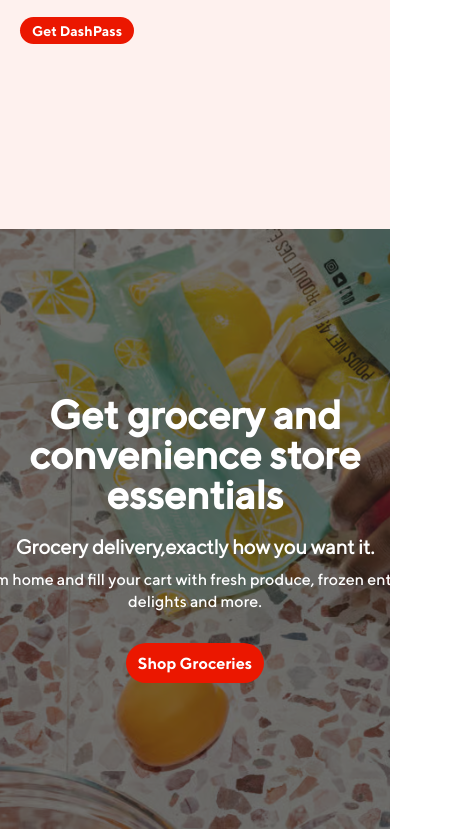
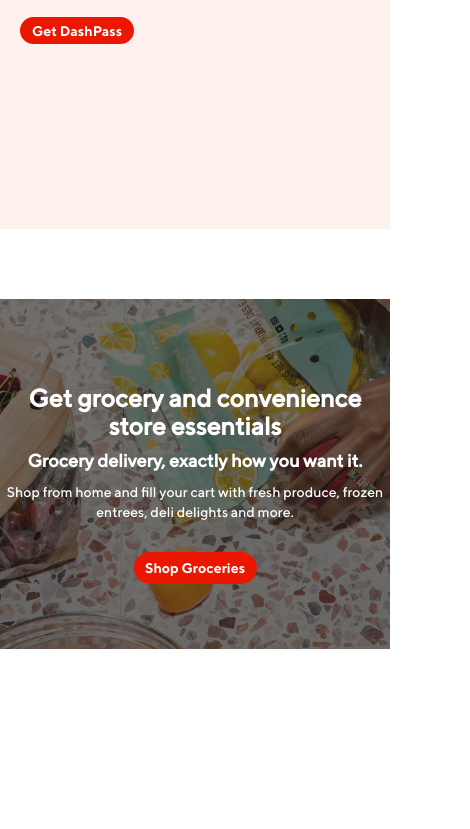
Before and after one commit to ajay-mh-12/intership, a plain HTML site: page index.html in a window 390 px wide. Shown: the part 2426-3255 px from the top of the page, 470 px wide, since content can reach past the window. After the commit the page ends 3075 px from the top, so only its background shows below. Drawn offline with Linux system fonts and the light colour scheme.

Commit message:
17/08/2025\11:05pm

```diff
--- a/style.css
+++ b/style.css
@@ -1137,6 +1137,7 @@ header{
     background: url(./imag/central\ hand.avif);
     background-repeat: no-repeat;
     background-size: cover;
+    object-fit: cover;
     background-position: center;
     width: 100%;
     height: 600px;
@@ -1158,6 +1159,7 @@ header{
     font-size: 40px;
     margin: 20px 0px 0px;
     font-family: Tmedium;
+    font-weight: 700;
     text-align: center;
     line-height: 40px;
     font-weight: 700;
@@ -1165,7 +1167,7 @@ header{
 .hand h4{
     width: 382px;
     height: 24px;
-    font-family: regular;
+    font-family: Tmedium;
     font-size: 20px;
     margin: 20px 0px 0px;
     color: #ffffff;
@@ -1193,11 +1195,56 @@ header{
     text-align: center;
     margin-top: 30px;
 }
-
-@media screen and (max-width:1024px){
-
-}
-
+@media screen and (max-width:450px){
+     .five{
+        height: 350px;
+     }
+     .hand{
+        margin: 70px 0px;
+     }
+     .hand h2{
+        width: 383px;
+        height: 56px;
+        font-size: 25px;
+        font-weight: 700;
+        line-height: 28px;
+        letter-spacing: -0.01;
+        margin: 20px 0px 0px;
+     }
+     .hand h4{
+        height: 22px;
+        font-size: 18px;
+        line-height: 22px;
+        letter-spacing: -0.01px;
+        margin: 10px 0px 0px; ;
+     }
+     .hand p{
+        width: 425px;
+        height: 40px;
+        font-size: 14px;
+        font-weight: 500;
+        line-height: 20px;
+     }
+     .hand button{
+        width: 123px;
+        height: 32px;
+        font-size: 14px;
+     }
+
+    }
+    @media screen and (max-width:375px){
+    .hand h2{
+        width: 337px;
+    }
+    .hand h4{
+        width: 344px;
+    }
+    .hand p{
+        font-size: 14px;
+        height: 40px;
+        width: 374px;
+    }
+}
 
 
 /*sectionsix*/
```
Also changed, not shown: index.html (+1 -1 lines).
